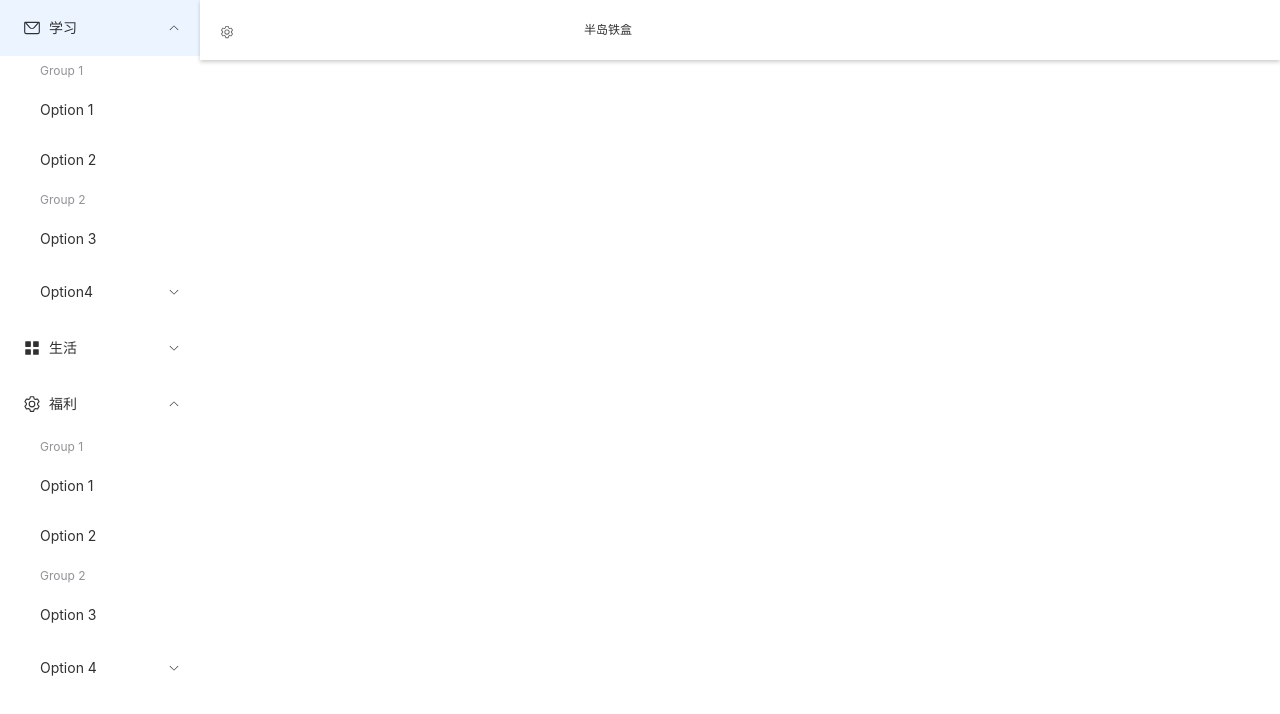
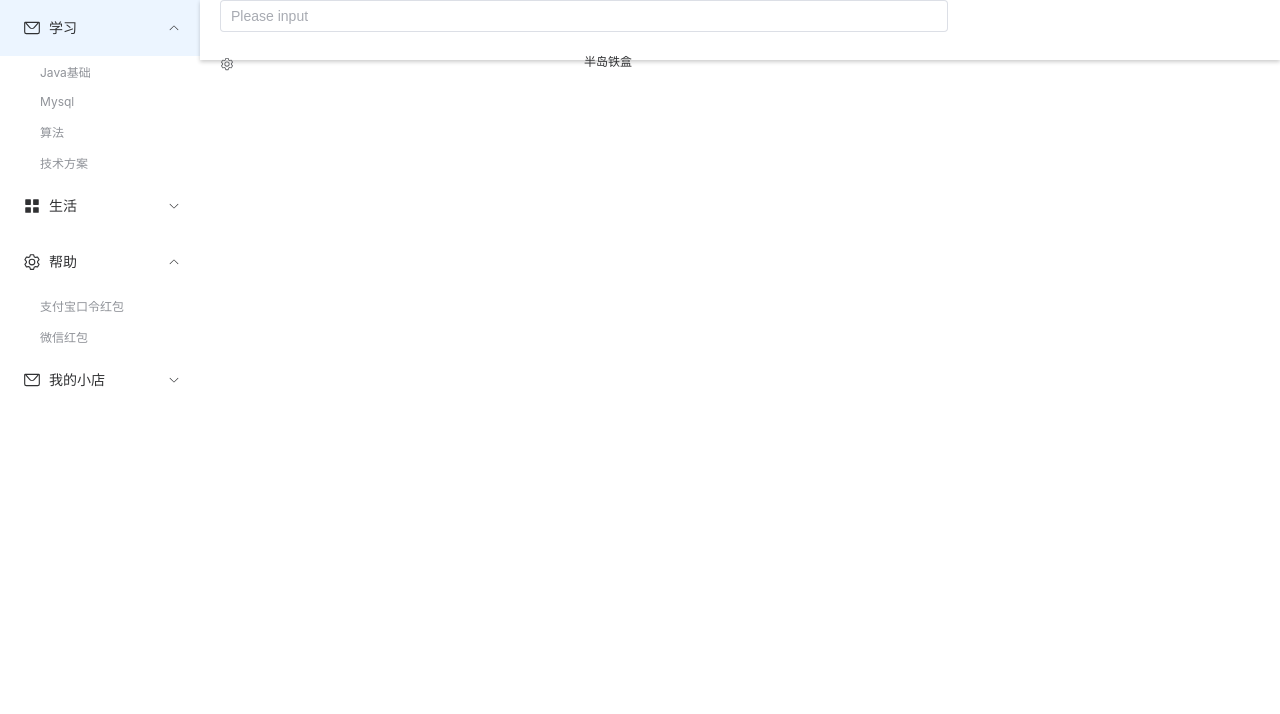
Before and after one commit to Bandao-f/vue-project, a Vue app: page / in a window 1280 px wide. Shown: the top 714 px of the page. Built offline with nearby package versions, Linux system fonts and the light colour scheme.

Commit message:
添加支付宝口令红包页面 点击跳转

```diff
--- a/src/layout/LayoutMain.vue
+++ b/src/layout/LayoutMain.vue
@@ -7,52 +7,63 @@
             <template #title>
               <el-icon><message /></el-icon>学习
             </template>
-            <el-menu-item-group>
-              <template #title>Group 1</template>
-              <el-menu-item index="1-1">Option 1</el-menu-item>
-              <el-menu-item index="1-2">Option 2</el-menu-item>
+            <el-menu-item-group title="Java基础">
+              <!--              <el-menu-item index="1-1">Option 1</el-menu-item>-->
+              <!--              <el-menu-item index="1-2">Option 2</el-menu-item>-->
             </el-menu-item-group>
-            <el-menu-item-group title="Group 2">
-              <el-menu-item index="1-3">Option 3</el-menu-item>
+            <el-menu-item-group title="Mysql">
+<!--              <el-menu-item index="1-1">Option 1</el-menu-item>-->
+<!--              <el-menu-item index="1-2">Option 2</el-menu-item>-->
             </el-menu-item-group>
-            <el-sub-menu index="1-4">
-              <template #title>Option4</template>
-              <el-menu-item index="1-4-1">Option 4-1</el-menu-item>
-            </el-sub-menu>
+            <el-menu-item-group title="算法">
+<!--              <el-menu-item index="1-3">Option 3</el-menu-item>-->
+            </el-menu-item-group>
+            <el-menu-item-group title="技术方案">
+              <!--              <el-menu-item index="1-3">Option 3</el-menu-item>-->
+            </el-menu-item-group>
           </el-sub-menu>
           <el-sub-menu index="2">
             <template #title>
               <el-icon><icon-menu /></el-icon>生活
             </template>
             <el-menu-item-group>
-              <template #title>Group 1</template>
-              <el-menu-item index="2-1">Option 1</el-menu-item>
-              <el-menu-item index="2-2">Option 2</el-menu-item>
+              <template #title>旅行</template>
+<!--              <el-menu-item index="2-1">Option 1</el-menu-item>-->
+<!--              <el-menu-item index="2-2">Option 2</el-menu-item>-->
             </el-menu-item-group>
-            <el-menu-item-group title="Group 2">
-              <el-menu-item index="2-3">Option 3</el-menu-item>
+            <el-menu-item-group title="聚会">
+<!--              <el-menu-item index="2-3">Option 3</el-menu-item>-->
             </el-menu-item-group>
-            <el-sub-menu index="2-4">
-              <template #title>Option 4</template>
-              <el-menu-item index="2-4-1">Option 4-1</el-menu-item>
-            </el-sub-menu>
           </el-sub-menu>
           <el-sub-menu index="3">
             <template #title>
-              <el-icon><setting /></el-icon>福利
+              <el-icon><setting /></el-icon>帮助
             </template>
-            <el-menu-item-group>
-              <template #title>Group 1</template>
-              <el-menu-item index="3-1">Option 1</el-menu-item>
-              <el-menu-item index="3-2">Option 2</el-menu-item>
+            <el-menu-item-group title="支付宝口令红包" @click="$router.push({
+          path:'/help',query:{
+            a:'Option 3'
+          }
+          })">
+              <!--              <el-menu-item index="1-1">Option 1</el-menu-item>-->
+              <!--              <el-menu-item index="1-2">Option 2</el-menu-item>-->
             </el-menu-item-group>
-            <el-menu-item-group title="Group 2">
-              <el-menu-item index="3-3">Option 3</el-menu-item>
+            <el-menu-item-group title="微信红包" @click="$router.push({
+          path:'/help',query:{
+            a:'Option 3'
+          }
+          })">
+              <!--              <el-menu-item index="1-1">Option 1</el-menu-item>-->
+              <!--              <el-menu-item index="1-2">Option 2</el-menu-item>-->
             </el-menu-item-group>
-            <el-sub-menu index="3-4">
-              <template #title>Option 4</template>
-              <el-menu-item index="3-4-1">Option 4-1</el-menu-item>
-            </el-sub-menu>
+          </el-sub-menu>
+          <el-sub-menu index="4">
+            <template #title>
+              <el-icon><message /></el-icon>我的小店
+            </template>
+            <el-menu-item-group title="汉服">
+              <!--              <el-menu-item index="1-1">Option 1</el-menu-item>-->
+              <!--              <el-menu-item index="1-2">Option 2</el-menu-item>-->
+            </el-menu-item-group>
           </el-sub-menu>
         </el-menu>
       </el-scrollbar>
@@ -60,7 +71,7 @@
 
     <el-container>
       <el-header style="font-size: 12px;background: white; box-shadow: 0px 2px 4px rgba(0, 0, 0, 0.2);">
-<!--        <el-input style="width: 70%;padding-left: 0" v-model="inputValue" placeholder="Please input"></el-input>-->
+        <el-input style="width: 70%;padding-left: 0" v-model="inputValue" placeholder="Please input"></el-input>
         <div class="toolbar">
           <el-dropdown>
             <el-icon style="margin-right: 350px; margin-top: 3px"
--- a/src/router/index.js
+++ b/src/router/index.js
@@ -32,6 +32,14 @@ const router = createRouter({
       // this generates a separate chunk (About.[hash].js) for this route
       // which is lazy-loaded when the route is visited.
       component: () => import('../views/AboutView.vue')
+    },
+    {
+      path: '/help',
+      name: 'help',
+      // route level code-splitting
+      // this generates a separate chunk (About.[hash].js) for this route
+      // which is lazy-loaded when the route is visited.
+      component: () => import('../views/HelpSend.vue') //懒加载
     }
   ]
 })
--- /dev/null
+++ b/src/views/HelpSend.vue
@@ -0,0 +1,83 @@
+<template>
+  <div class="page">
+<!--    <h1>我的文章</h1>-->
+    <div class="article">
+      <h2 style="text-align: center;">{{ article.title }}</h2>
+      <br>
+      <p>{{ article.content0 }}</p>
+      <br>
+      <p>{{ article.content1 }}</p>
+      <br>
+      <p>{{ article.content2 }}</p>
+      <br>
+      <p>{{ article.content3 }}</p>
+      <br>
+      <p>{{ article.content4 }}</p>
+      <br>
+      <p>{{ article.content5 }}</p>
+    </div>
+    <div class="illustrations">
+      <img v-for="(illustration, index) in illustrations" :key="index" :src="illustration.url" alt="插图" />
+    </div>
+  </div>
+</template>
+
+<script>
+export default {
+  data() {
+    return {
+      article: {
+        title: "请确定你真的需要",
+        content0: "如果你正面临以下情况:",
+        content1: "家境困难，生活条件不好，经济压力较大；",
+        content2: "高中生身份，面临经济危机，无法满足基本学习和生活需求；",
+        content3: "近期承受着巨大的压力，无论是学业、家庭、人际关系或其他方面的压力，感到困顿和无助。",
+        content4: "如果你正处于上述情况之一，又或者是我没列举的一些情况，我真切的希望能为你提供一些温暖和支持。",
+        content5: "请确保你真正需要帮助，可以联系我的微信tangpengUp。",
+      },
+      illustrations: [
+        {
+          // url: "插图1的URL",
+        }
+      ],
+    };
+  },
+};
+</script>
+
+<style>
+.page {
+  display: flex;
+  flex-direction: column;
+  align-items: center;
+
+}
+
+.article {
+  background-color: #ffffff;
+  padding: 20px;
+  margin-bottom: 20px;
+  border-radius: 4px;
+  box-shadow: 0 2px 4px rgba(0, 0, 0, 0.1);
+  position: absolute;
+  top: 0;
+  left: 0;
+  right: 0;
+  bottom: 0;
+}
+
+.article h2 {
+  margin-top: 0;
+}
+
+.illustrations {
+  display: flex;
+  justify-content: center;
+}
+
+.illustrations img {
+  max-width: 300px;
+  margin: 10px;
+  border-radius: 4px;
+}
+</style>
```
